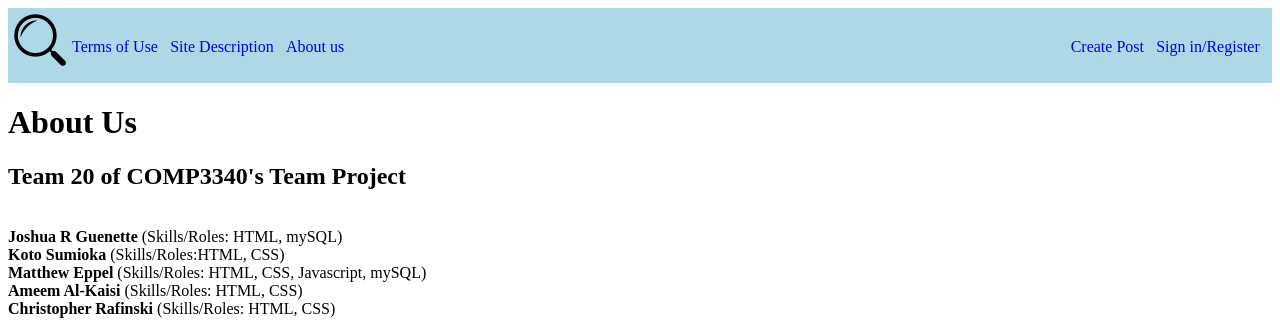
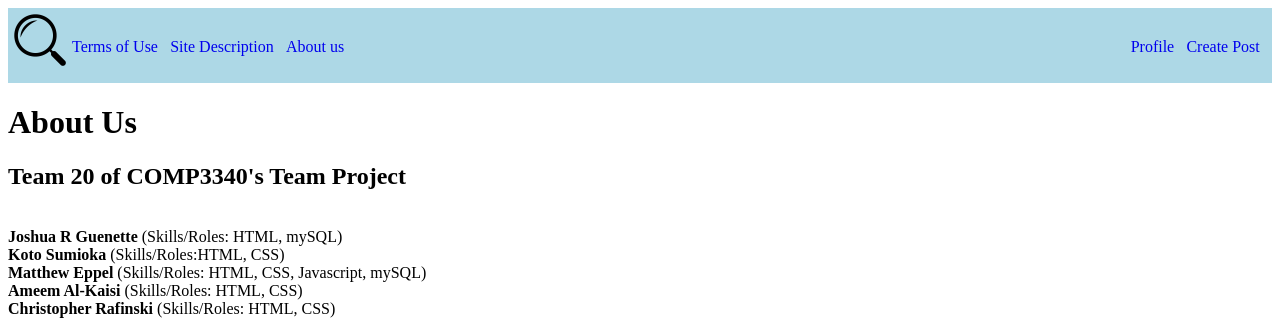
Before and after one commit to ameenalkaisi/COMP3340-Group-20-Project, a PHP site: page /aboutUs.php in a window 1280 px wide. Shown: the top 322 px of the page. Run offline with PHP 8.4, Linux system fonts and the light colour scheme; some web fonts are replaced.

Commit message:
changed nav bar

```diff
--- a/navbar.php
+++ b/navbar.php
@@ -21,11 +21,11 @@
                     </li>
 
                     <li class="right-nav">
-                        <a href="signin.php">Sign in/Register</a>
+                        <a href="create.php">Create Post</a>
                     </li>
 
                     <li class="right-nav">
-                        <a href="create.php">Create Post</a>
+                        <a href="profile.php">Profile</a>
                     </li>
                 </ul>
             </nav>
```
